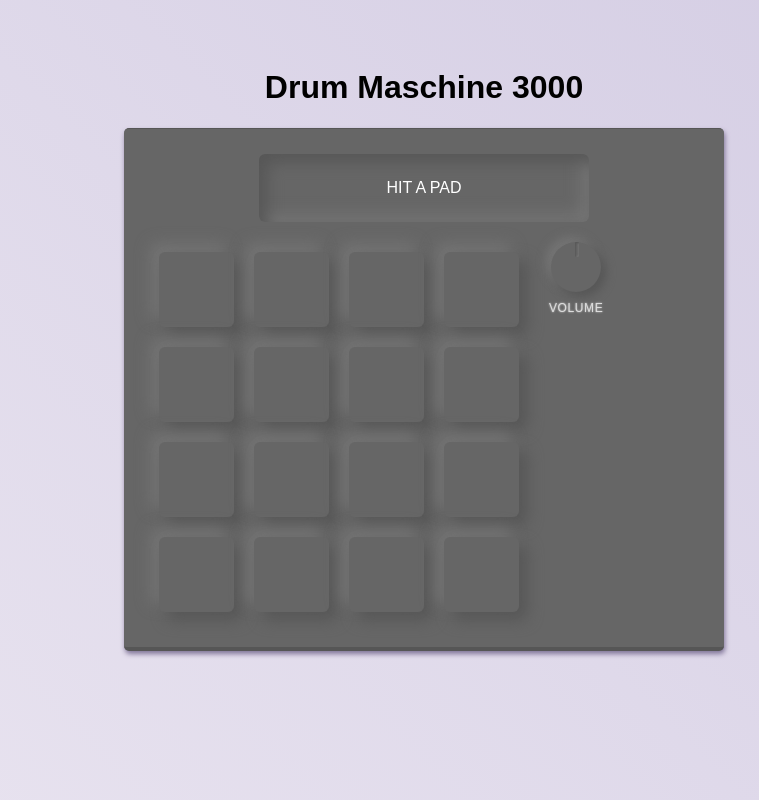
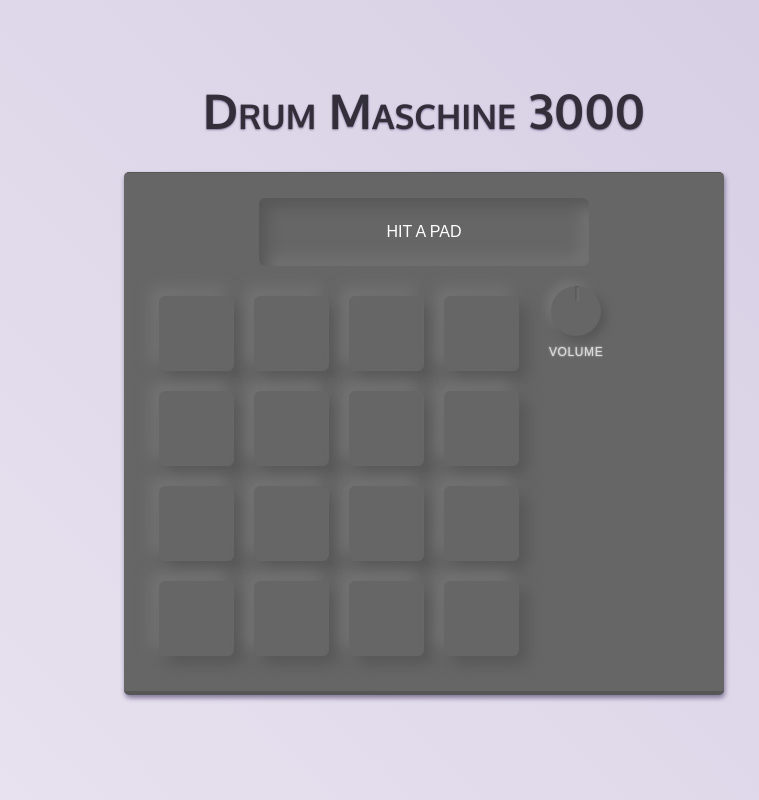
Before and after one commit to chadchristensen/drummachine3000, a React (Create React App) app: page / in a window 1280 px wide. Shown: the whole page, without its empty margins (216-975 px from the left). Built offline with nearby package versions, Linux system fonts and the light colour scheme; no server answers.

Commit message:
style the app heading

```diff
--- a/src/App.js
+++ b/src/App.js
@@ -15,6 +15,15 @@ const AppContainer = styled.div`
   background: #d3cce3;
   background: -webkit-linear-gradient(45deg, #e9e4f0, #d3cce3);
   background: linear-gradient(45deg, #e9e4f0, #d3cce3);
+`
+
+const Title = styled.h1`
+  font-family: 'Oxygen', 'Arial', 'sans-serif';
+  font-weight: 700;
+  font-size: 3em;
+  font-variant: small-caps;
+  color: #332f3a;
+  text-shadow: 0px 1px 2px #807598;
 `
 
 const DrumMachine = styled.div`
@@ -134,7 +143,7 @@ class App extends Component {
     return (
       <AppContainer>
         <header>
-          <h1>Drum Maschine 3000</h1>
+          <Title>Drum Maschine 3000</Title>
         </header>
         <DrumMachine>
           <LedDisplay sound={this.state.activeSound} />
```
